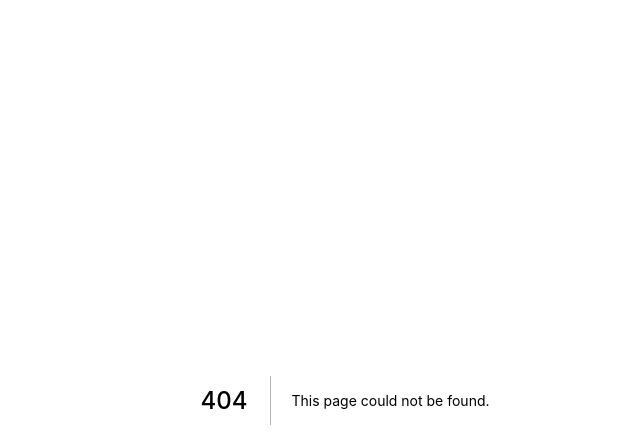
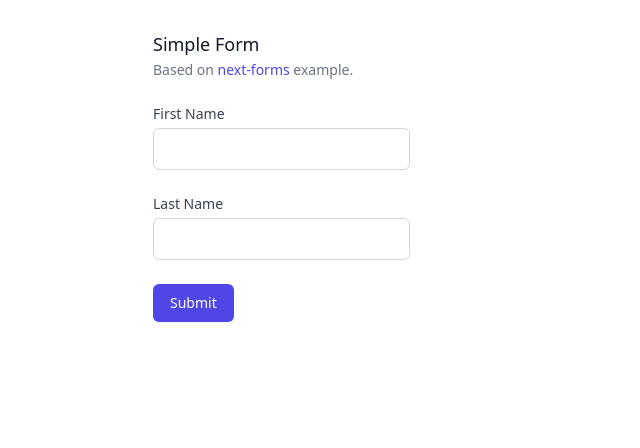
Before and after one commit to mw10013/nextjs-sandbox, a Next.js app: page /sandbox/simple-form in a window 1280 px wide. Before the commit this address had no page. Shown: the top 448 px of the page, without its empty margins (295-935 px from the left). Built offline with nearby package versions, Linux system fonts and the light colour scheme.

Commit message:
simple-form style

```diff
--- a/pages/index.tsx
+++ b/pages/index.tsx
@@ -6,10 +6,11 @@ import Link from "next/link";
 const cards = [
   { href: "/sandbox/fee", title: "Fee", description: "Simple fee page." },
   { href: "/sandbox/fi", title: "Fi", description: "Simple fi page." },
-  { href: "/sandbox/fee", title: "Fee", description: "Simple fee page." },
-  { href: "/sandbox/fi", title: "Fi", description: "Simple fi page." },
-  { href: "/sandbox/fee", title: "Fee", description: "Simple fee page." },
-  { href: "/sandbox/fi", title: "Fi", description: "Simple fi page." },
+  {
+    href: "/sandbox/simple-form",
+    title: "Simple Form",
+    description: "Simple form.",
+  },
 ];
 
 function Card({
--- /dev/null
+++ b/pages/sandbox/simple-form.tsx
@@ -0,0 +1,79 @@
+import { FormEvent } from "react";
+
+export default function SimpleForm() {
+  const handleSubmit = async (event: FormEvent) => {
+    event.preventDefault();
+
+    const form = event.target as HTMLFormElement;
+    const data = {
+      first: form.first.value as string,
+      last: form.last.value as string,
+    };
+
+    const response = await fetch("/api/form", {
+      body: JSON.stringify(data),
+      headers: {
+        "Content-Type": "application/json",
+      },
+      method: "POST",
+    });
+
+    const result = await response.json();
+    alert(`Is this your full name: ${result.data}`);
+  };
+  return (
+    <div className="mx-auto max-w-sm pt-8">
+      <form onSubmit={handleSubmit}>
+        <div>
+          <h3 className="text-lg font-medium leading-6 text-gray-900">
+            Simple Form
+          </h3>
+          <p className="mt-1 text-sm text-gray-500">
+            Based on{" "}
+            <a
+              className="text-indigo-600 hover:text-indigo-900"
+              href="https://github.com/vercel/next.js/tree/canary/examples/next-forms"
+            >
+              next-forms
+            </a>{" "}
+            example.
+          </p>
+        </div>
+        <div className="mt-6">
+          <label
+            htmlFor="first"
+            className="block text-sm font-medium text-gray-700"
+          >
+            First Name
+          </label>
+          <input
+            type="text"
+            id="first"
+            name="first"
+            required
+            className="mt-1 block rounded-md border-gray-300 focus:border-indigo-500 focus:ring-indigo-500"
+          />
+          <label
+            htmlFor="last"
+            className="mt-6 block text-sm font-medium text-gray-700"
+          >
+            Last Name
+          </label>
+          <input
+            type="text"
+            id="last"
+            name="last"
+            required
+            className="mt-1 block rounded-md border-gray-300 focus:border-indigo-500 focus:ring-indigo-500"
+          />
+          <button
+            type="submit"
+            className="mt-6 inline-flex justify-center rounded-md border border-transparent bg-indigo-600 py-2 px-4 text-sm font-medium text-white shadow-sm hover:bg-indigo-700 focus:outline-none focus:ring-2 focus:ring-indigo-500 focus:ring-offset-2"
+          >
+            Submit
+          </button>
+        </div>
+      </form>
+    </div>
+  );
+}
```
